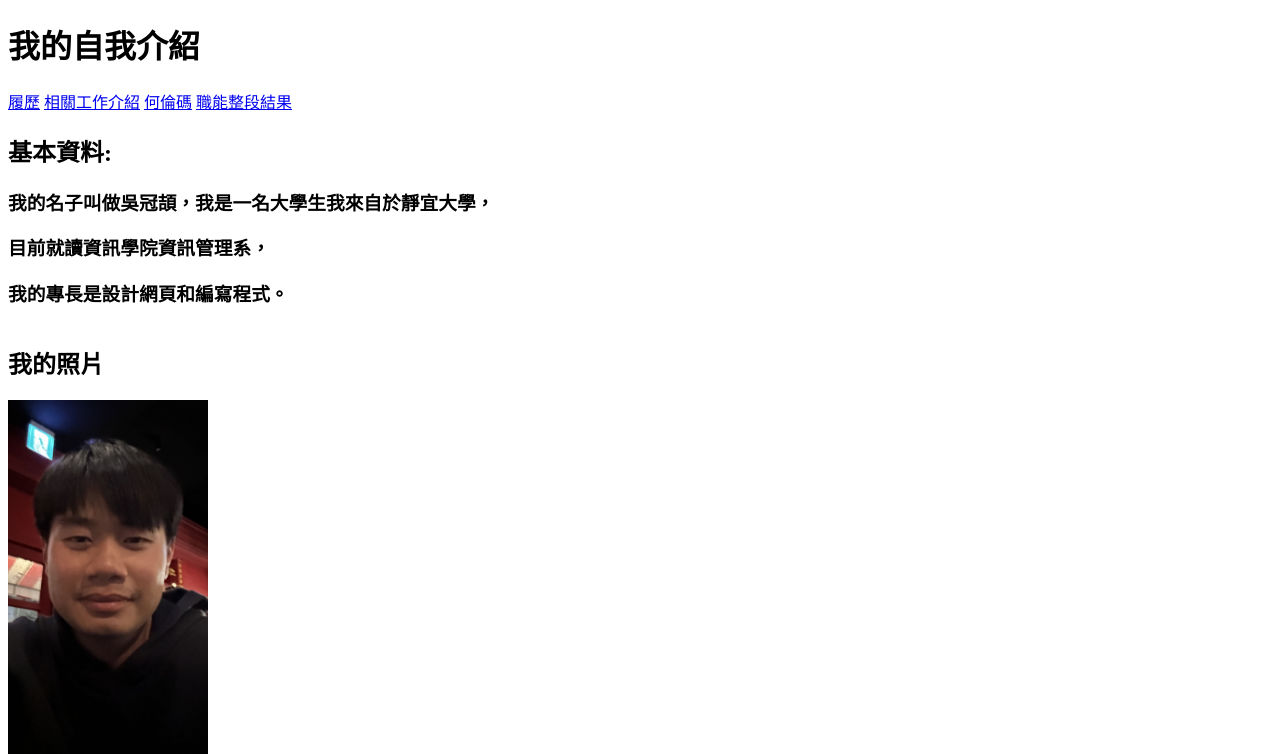
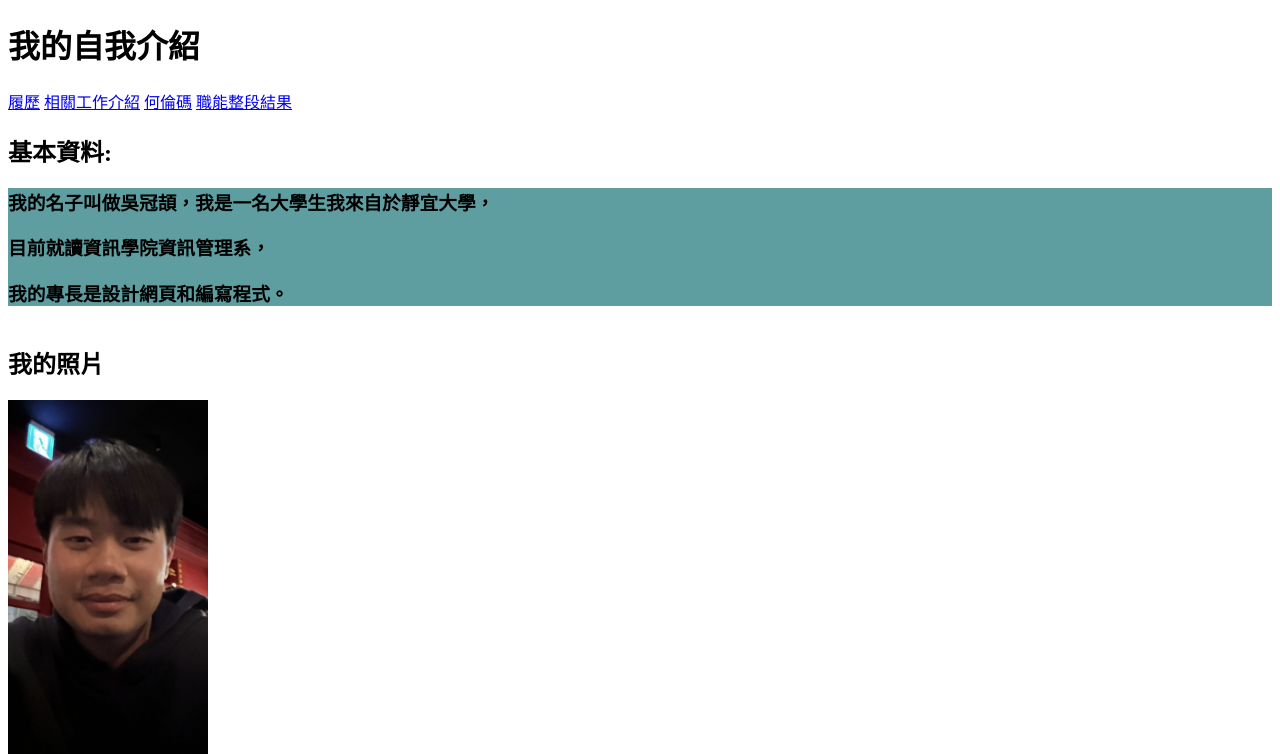
Before and after one commit to jerrywuhi/resumeweeb, a Flask app: page /index in a window 1280 px wide. Shown: the top 754 px of the page. Run offline with Flask 3, Linux system fonts and the light colour scheme.

Commit message:
Update index.html

```diff
--- a/templates/index.html
+++ b/templates/index.html
@@ -17,11 +17,11 @@
 
     <h2>基本資料:</h2>
 
-    <tr>
+    <header style="background-color: cadetblue;">
         <h3>我的名子叫做吳冠頡，我是一名大學生我來自於靜宜大學，</h3>
         <h3>目前就讀資訊學院資訊管理系，</h3>
         <h3>我的專長是設計網頁和編寫程式。</h3>
-    </tr>
+    </header>
 </table>
 
         <h2>我的照片</h2>
```
